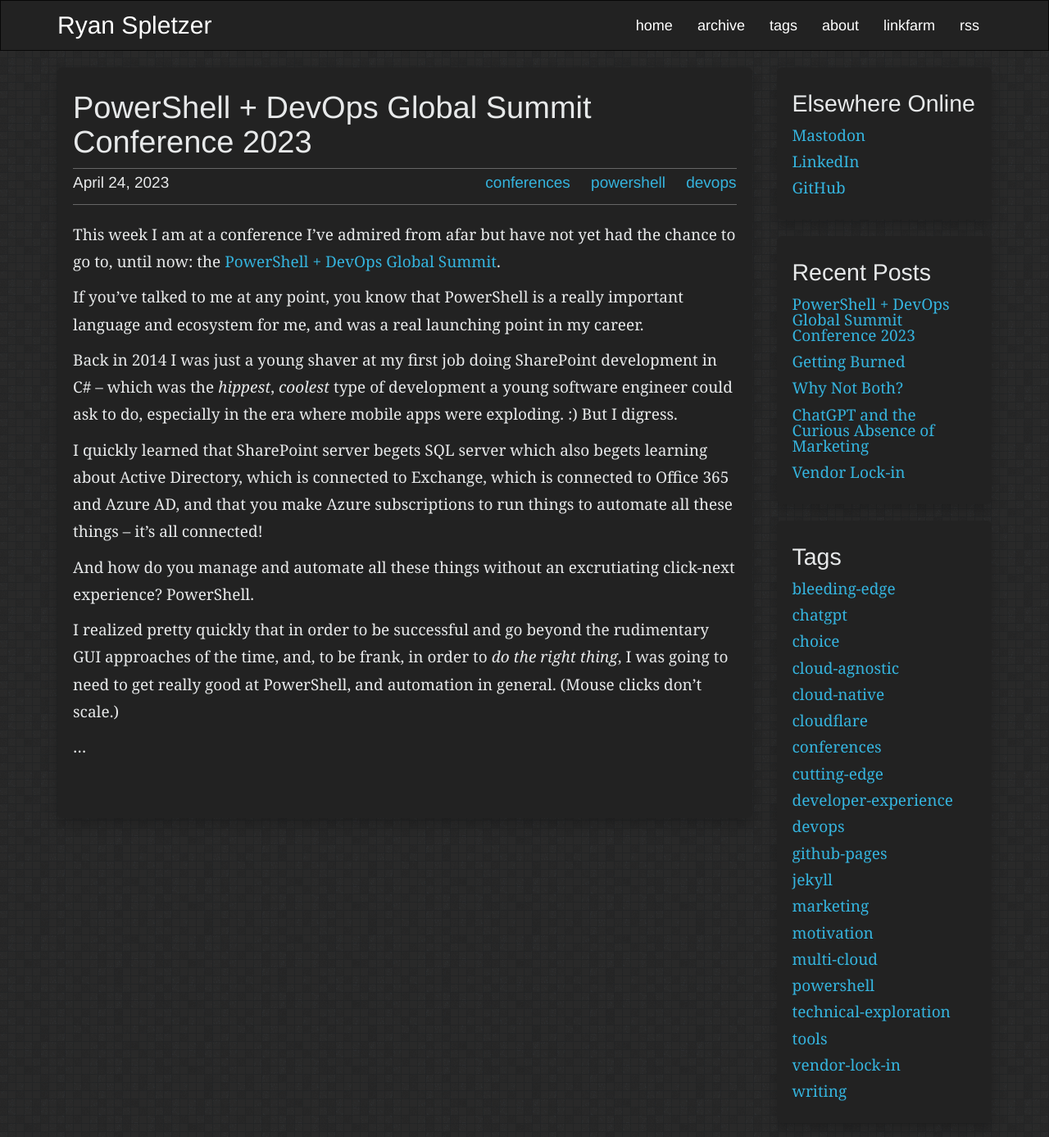
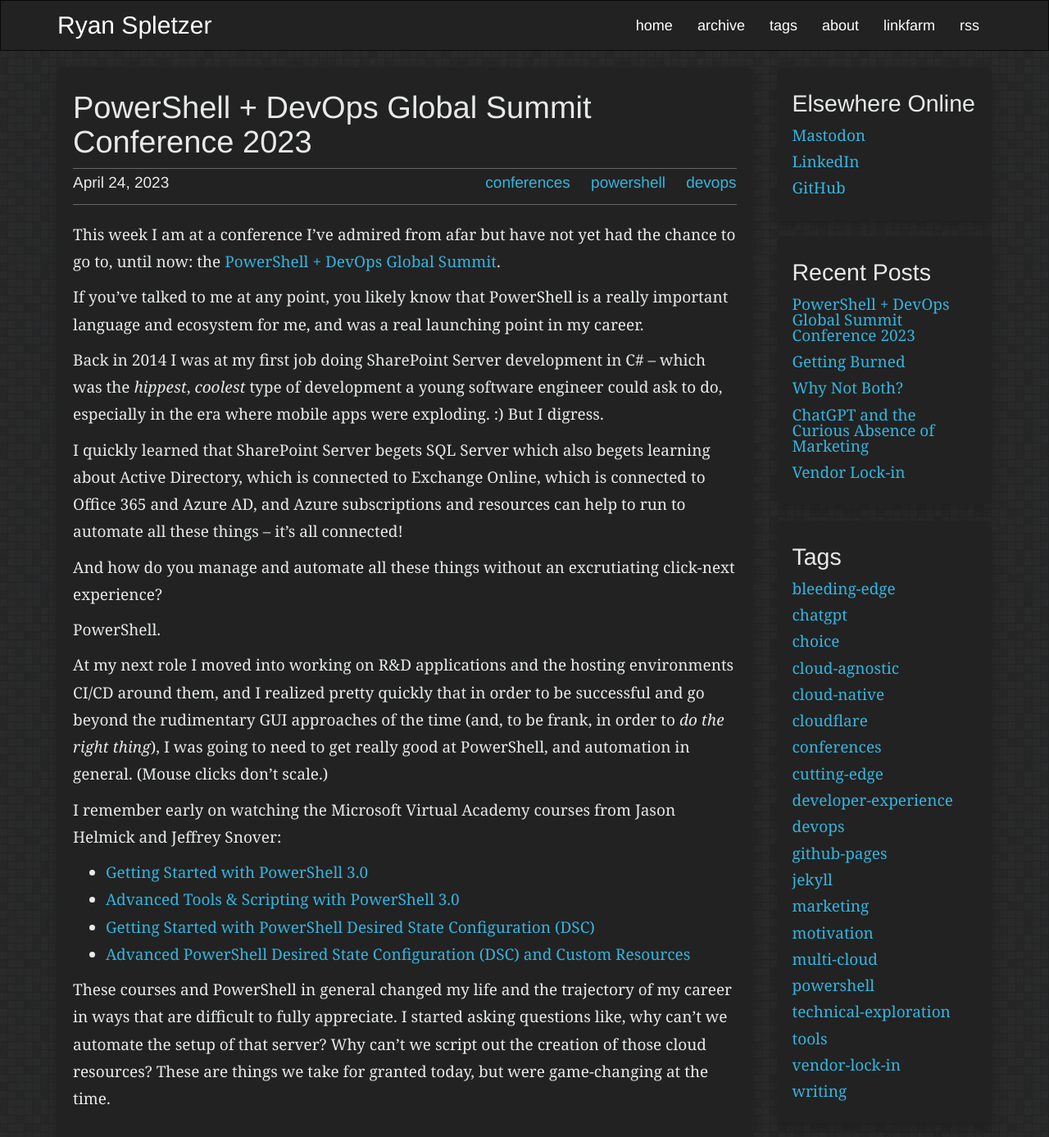
Before and after one commit to ryanspletzer/ryanspletzer.github.io, a Jekyll site: the page built from _posts/2023-04-25-powershell-conf.md, in a window 1280 px wide and 1400 px high. Shown: the top 1387 px of the window at 82% size. Built offline with Jekyll 4.4.1, drawn with Linux system fonts in a browser that asks for light colours.

Commit message:
Update 2023-04-25-powershell-conf.md

```diff
--- a/_posts/2023-04-25-powershell-conf.md
+++ b/_posts/2023-04-25-powershell-conf.md
@@ -14,21 +14,33 @@ tags:
 This week I am at a conference I've admired from afar but have not yet had the chance to go to, until now: the
 [PowerShell + DevOps Global Summit](https://powershellsummit.org/).
 
-If you've talked to me at any point, you know that PowerShell is a really important language and ecosystem for me,
-and was a real launching point in my career.
+If you've talked to me at any point, you likely know that PowerShell is a really important language and ecosystem for
+me, and was a real launching point in my career.
 
-Back in 2014 I was just a young shaver at my first job doing SharePoint development in C# -- which was the _hippest_,
-_coolest_ type of development a young software engineer could ask to do, especially in the era where mobile apps were
-exploding. :) But I digress.
+Back in 2014 I was at my first job doing SharePoint Server development in C# -- which was the _hippest_, _coolest_ type
+of development a young software engineer could ask to do, especially in the era where mobile apps were exploding. :) But
+I digress.
 
-I quickly learned that SharePoint server begets SQL server which also begets learning about Active Directory, which is
-connected to Exchange, which is connected to Office 365 and Azure AD, and that you make Azure subscriptions to run
-things to automate all these things -- it's all connected!
+I quickly learned that SharePoint Server begets SQL Server which also begets learning about Active Directory, which is
+connected to Exchange Online, which is connected to Office 365 and Azure AD, and Azure subscriptions and resources can
+help to run to automate all these things -- it's all connected!
 
-And how do you manage and automate all these things without an excrutiating click-next experience? PowerShell.
+And how do you manage and automate all these things without an excrutiating click-next experience?
 
-I realized pretty quickly that in order to be successful and go beyond the rudimentary GUI approaches of the time, and,
-to be frank, in order to _do the right thing_, I was going to need to get really good at PowerShell, and automation in
+PowerShell.
+
+At my next role I moved into working on R&D applications and the hosting environments CI/CD around them, and I realized
+pretty quickly that in order to be successful and go beyond the rudimentary GUI approaches of the time (and, to be
+frank, in order to _do the right thing_), I was going to need to get really good at PowerShell, and automation in
 general. (Mouse clicks don't scale.)
 
-...
+I remember early on watching the Microsoft Virtual Academy courses from Jason Helmick and Jeffrey Snover:
+
+* [Getting Started with PowerShell 3.0](https://learn.microsoft.com/en-us/shows/getstartedpowershell3/)
+* [Advanced Tools & Scripting with PowerShell 3.0](https://learn.microsoft.com/en-us/shows/advpowershell3/)
+* [Getting Started with PowerShell Desired State Configuration (DSC)](https://learn.microsoft.com/en-us/shows/getting-started-with-powershell-dsc/)
+* [Advanced PowerShell Desired State Configuration (DSC) and Custom Resources](https://learn.microsoft.com/en-us/shows/advanced-powershell-dsc-and-custom-resources/)
+
+These courses and PowerShell in general changed my life and the trajectory of my career in ways that are difficult to
+fully appreciate. I started asking questions like, why can't we automate the setup of that server? Why can't we script
+out the creation of those cloud resources? These are things we take for granted today, but were game-changing at the time.
```
